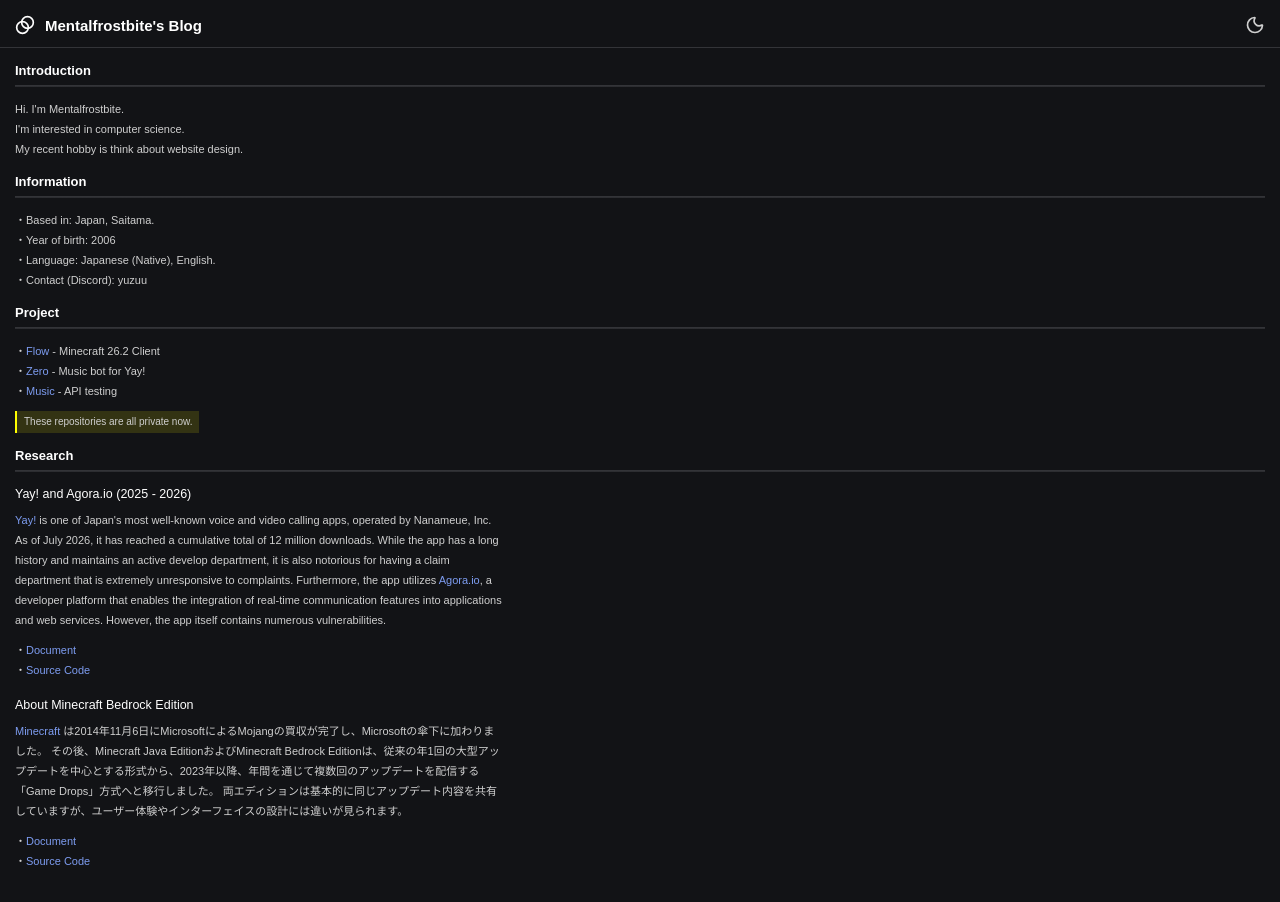
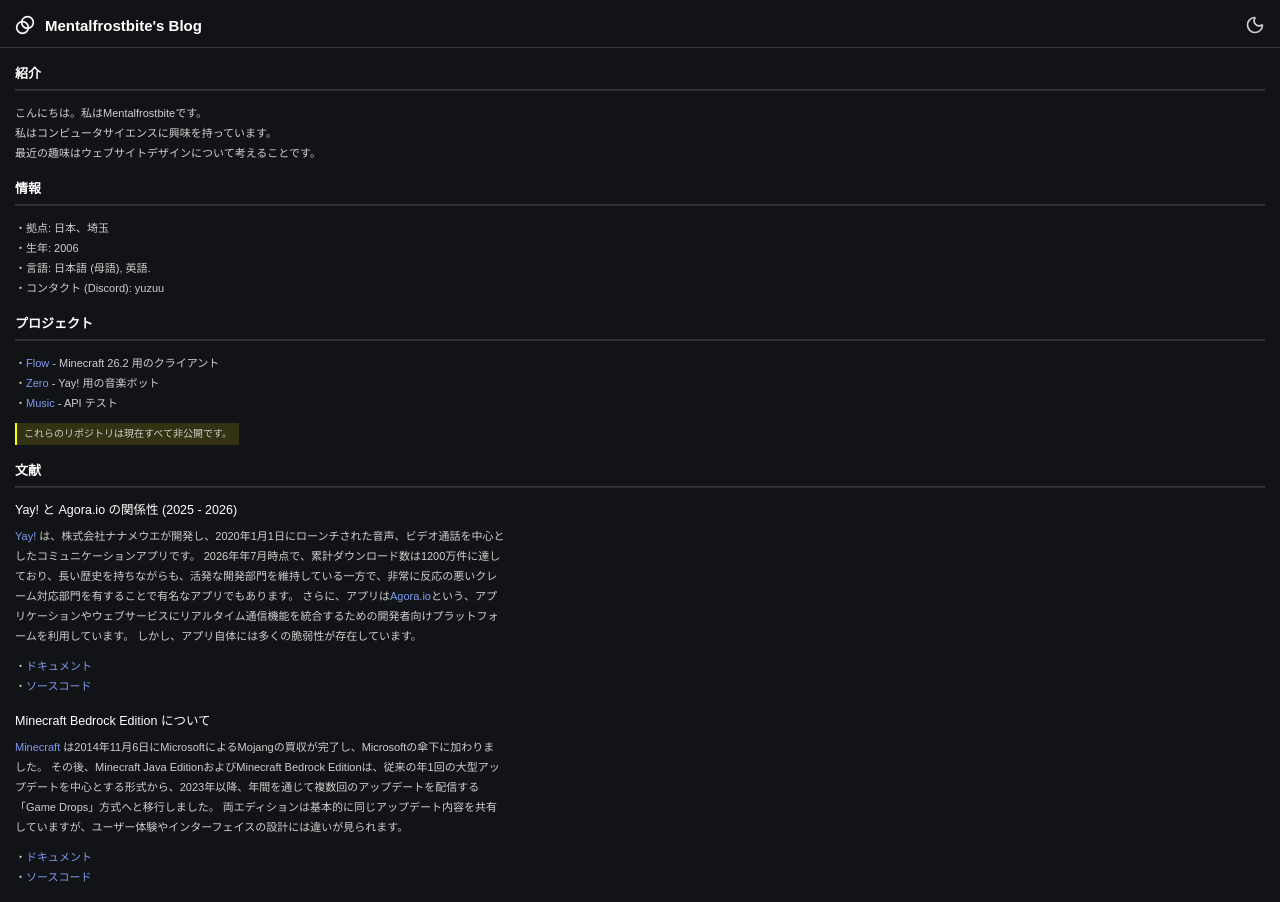
Before and after one commit to mqnnko/Blog, a plain HTML site: page index.html in a window 1280 px wide. Before the commit the page ends 871 px from the top, so only its background shows below. Drawn offline with nearby package versions, Linux system fonts and the light colour scheme.

Commit message:
Update website

```diff
--- a/index.html
+++ b/index.html
@@ -22,67 +22,63 @@
     </header>
 
     <section class="container">
-        <h2 class="section-title">Introduction</h2>
+        <h2 class="section-title">紹介</h2>
         <div class="texts">
             <p class="h2">
-                Hi. I'm Mentalfrostbite. <br>
-                I'm interested in computer science. <br>
-                My recent hobby is think about website design.
+                こんにちは。私はMentalfrostbiteです。<br>
+                私はコンピュータサイエンスに興味を持っています。<br>
+                最近の趣味はウェブサイトデザインについて考えることです。
             </p>
         </div>
     </section>
 
     <section class="container">
-        <h2 class="section-title">Information</h2>
+        <h2 class="section-title">情報</h2>
         <div class="texts">
             <p class="h2">
-                ・Based in: Japan, Saitama. <br>
-                ・Year of birth: 2006 <br>
-                ・Language: Japanese (Native), English. <br>
-                ・Contact (Discord): yuzuu
+                ・拠点: 日本、埼玉 <br>
+                ・生年: 2006 <br>
+                ・言語: 日本語 (母語), 英語. <br>
+                ・コンタクト (Discord): yuzuu
             </p>
         </div>
     </section>
 
     <section class="container">
-        <h2 class="section-title">Project</h2>
+        <h2 class="section-title">プロジェクト</h2>
         <div class="texts">
             <p class="h2">
-                ・<a href="https://github.com/mqnnko/Flow" target="_blank">Flow</a> - Minecraft 26.2 Client <br>
-                ・<a href="https://github.com/mqnnko/Zeroday" target="_blank">Zero</a> - Music bot for Yay! <br>
-                ・<a href="https://github.com/mqnnko/StylesMusic" target="_blank">Music</a> - API testing
+                ・<a href="https://github.com/mqnnko/Flow" target="_blank">Flow</a> - Minecraft 26.2 用のクライアント <br>
+                ・<a href="https://github.com/mqnnko/Zeroday" target="_blank">Zero</a> - Yay! 用の音楽ボット <br>
+                ・<a href="https://github.com/mqnnko/StylesMusic" target="_blank">Music</a> - API テスト
             </p>
         </div>
         <blockquote style="margin-top: 10px;">
-            These repositories are all private now.
+            これらのリポジトリは現在すべて非公開です。
         </blockquote>
     </section>
 
     <section class="container">
-        <h2 class="section-title">Research</h2>
+        <h2 class="section-title">文献</h2>
         <div class="texts">
-            <h3 class="h1">Yay! and Agora.io (2025 - 2026)</h3>
+            <h3 class="h1">Yay! と Agora.io の関係性 (2025 - 2026)</h3>
             <p class="h3">
-                <a href="https://yay.space/" target="_blank">Yay!</a> is one of Japan's most well-known voice and video
-                calling apps, operated by Nanameue, Inc.
-                As of July 2026, it has reached a cumulative total of 12 million downloads.
-                While the app has a long history and maintains an active develop department, it is also notorious for
-                having a claim department that is extremely unresponsive to complaints.
-                Furthermore, the app utilizes <a href="https://agora.io/" target="_blank">Agora.io</a>, a developer
-                platform that enables the integration of real-time communication features into applications and web
-                services. However, the app itself contains numerous vulnerabilities.
+                <a href="https://yay.space/" target="_blank">Yay!</a> は、株式会社ナナメウエが開発し、2020年1月1日にローンチされた音声、ビデオ通話を中心としたコミュニケーションアプリです。
+                2026年年7月時点で、累計ダウンロード数は1200万件に達しており、長い歴史を持ちながらも、活発な開発部門を維持している一方で、非常に反応の悪いクレーム対応部門を有することで有名なアプリでもあります。
+                さらに、アプリは<a href="https://agora.io/" target="_blank">Agora.io</a>という、アプリケーションやウェブサービスにリアルタイム通信機能を統合するための開発者向けプラットフォームを利用しています。
+                しかし、アプリ自体には多くの脆弱性が存在しています。
             </p>
 
             <div class="links">
                 <div class="h2" style="padding-bottom: 15px;">
-                    ・<a href="https://yay.space/" target="_blank">Document</a> <br>
-                    ・<a href="https://yay.space/" target="_blank">Source Code</a>
+                    ・<a href="https://yay.space/" target="_blank">ドキュメント</a> <br>
+                    ・<a href="https://yay.space/" target="_blank">ソースコード</a>
                 </div>
             </div>
         </div>
 
         <div class="texts">
-            <h3 class="h1">About Minecraft Bedrock Edition</h3>
+            <h3 class="h1">Minecraft Bedrock Edition について</h3>
             <p class="h3">
                 <a href="https://yay.space/" target="_blank">Minecraft</a>
                 は2014年11月6日にMicrosoftによるMojangの買収が完了し、Microsoftの傘下に加わりました。
@@ -92,9 +88,9 @@
             </p>
 
             <div class="links">
-                <div class="h2">
-                    ・<a href="https://yay.space/" target="_blank">Document</a> <br>
-                    ・<a href="https://yay.space/" target="_blank">Source Code</a>
+                <div class="h2" style="padding-bottom: 15px;">
+                    ・<a href="https://yay.space/" target="_blank">ドキュメント</a> <br>
+                    ・<a href="https://yay.space/" target="_blank">ソースコード</a>
                 </div>
             </div>
         </div>
```
